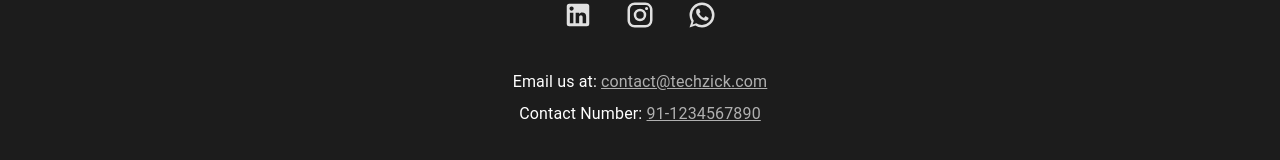
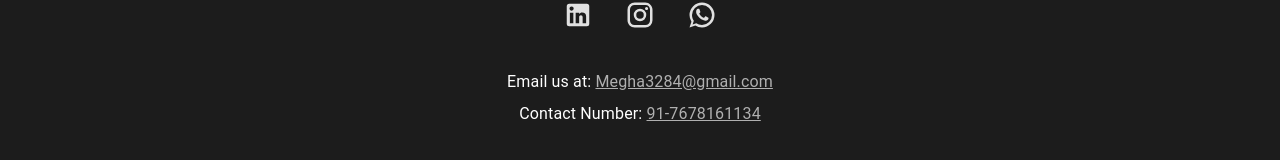
Before and after one commit to Shubhansusb/Techzick, a React (Vite) app in the folder src/client/: page / in a window 1280 px wide. Shown: the part 3582-3742 px from the top of the page. Built offline with nearby package versions, Linux system fonts and the light colour scheme.

Commit message:
updated mailid and contact number

```diff
--- a/src/client/src/components/ContactUs.jsx
+++ b/src/client/src/components/ContactUs.jsx
@@ -2610,14 +2610,14 @@ const ContactUs = () => {
         <Box mt={4}>
           <Typography variant="body1">
             Email us at:{" "}
-            <a href="mailto:contact@techzick.com" style={{ color: "#B0B0B0" }}>
-              contact@techzick.com
+            <a href="mailto:Megha3284@gmail.com" style={{ color: "#B0B0B0" }}>
+              Megha3284@gmail.com
             </a>
           </Typography>
           <Typography variant="body1" mt={1}>
             Contact Number:{" "}
             <a href="tel:91-1234567890" style={{ color: "#B0B0B0" }}>
-              91-1234567890
+              91-7678161134
             </a>
           </Typography>
         </Box>
--- a/src/controller/mailer.js
+++ b/src/controller/mailer.js
@@ -16,7 +16,7 @@ const mailer = async (req, res) => {
 
         const mailOptions = {
             from: 'shubhansusb90@gmail.com',
-            to: 'shubhansusb90@gmail.com',
+            to: 'Megha3284@gmail.com',
             subject: 'New Contact Form Submission',
             text: `You have a new submission with the following details: \n
                 First Name: ${req.body.firstName} \n
```
Also changed, not shown: src/client/dist/assets/index-DwYpkw4n.js, src/client/dist/index.html, 1 other file (tests, documents, lock files or other folders).
